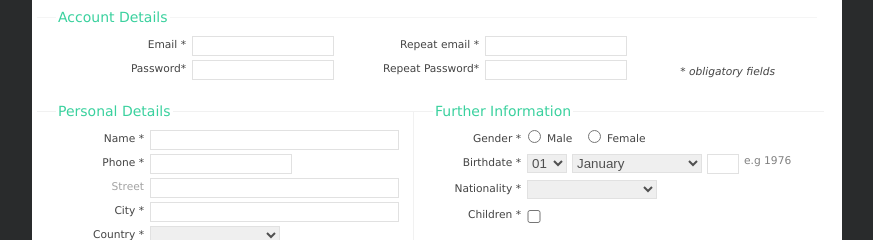
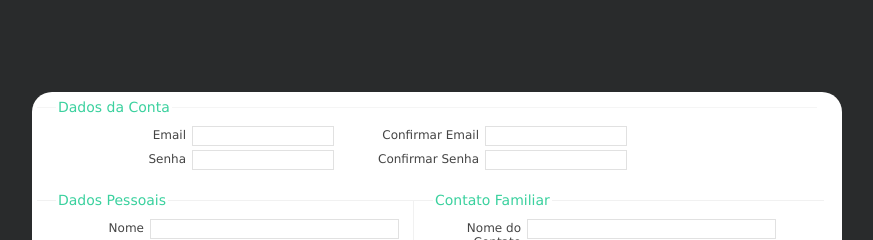
Before and after one commit to eduardoedson/eduardoedson.github.io, a PHP site: page /pp/cadastro.html in a window 1280 px wide. Shown: the part 68-308 px from the top of the page, without its empty margins (203-1076 px from the left). Run offline with PHP 8.4, Linux system fonts and the light colour scheme.

Commit message:
Cadastro

```diff
--- a/pp/cadastro.html
+++ b/pp/cadastro.html
@@ -1,216 +1,138 @@
-<!DOCTYPE html PUBLIC "-//W3C//DTD XHTML 1.0 Strict//EN" "http://www.w3.org/TR/xhtml1/DTD/xhtml1-strict.dtd">
-<html xmlns="http://www.w3.org/1999/xhtml" xml:lang="en" lang="en">
+<!DOCTYPE html>
+<html lang="pt-br">
     <head>
-        <title>CSS Registration Form</title>
+        <title>(Cadastro) PP - Prontuário Popular</title>
         <meta http-equiv="Content-Type" content="text/html; charset=utf-8"/>
         <link rel="stylesheet" type="text/css" href="css/cadastro.css"/>
     </head>
     <body>
-        <form action="" class="register">
-            <h1>Registration</h1>
+        <form action="idnex.html" method="get" class="register">
             <fieldset class="row1">
-                <legend>Account Details
-                </legend>
+                <legend>Dados da Conta</legend>
                 <p>
-                    <label>Email *
-                    </label>
-                    <input type="text"/>
-                    <label>Repeat email *
-                    </label>
-                    <input type="text"/>
+                    <label>Email</label><input type="text" required/>
+                    <label>Confirmar Email</label><input type="text" required/>
                 </p>
                 <p>
-                    <label>Password*
-                    </label>
-                    <input type="text"/>
-                    <label>Repeat Password*
-                    </label>
-                    <input type="text"/>
-                    <label class="obinfo">* obligatory fields
-                    </label>
+                    <label>Senha</label><input type="password" required/>
+                    <label>Confirmar Senha</label><input type="password" required/>
                 </p>
             </fieldset>
             <fieldset class="row2">
-                <legend>Personal Details
-                </legend>
+                <legend>Dados Pessoais</legend>
+                <p><label>Nome</label><input type="text" class="long" required/></p>
+                <p><label>CPF</label><input type="text" class="long" required/></p>
+                <p><label>RG</label><input type="text" class="long" required/></p>
+                <p><label>Endereço</label><input type="text" class="long"/></p>
+                <p><label>Cidade</label><input type="text" class="long"/></p>
+                <p><label>Telefone</label><input type="text" maxlength="10" required/></p>
+                <p><label>Celular</label><input type="text" maxlength="10" required/></p>
                 <p>
-                    <label>Name *
-                    </label>
-                    <input type="text" class="long"/>
-                </p>
-                <p>
-                    <label>Phone *
-                    </label>
-                    <input type="text" maxlength="10"/>
-                </p>
-                <p>
-                    <label class="optional">Street
-                    </label>
-                    <input type="text" class="long"/>
-                </p>
-                <p>
-                    <label>City *
-                    </label>
-                    <input type="text" class="long"/>
-                </p>
-                <p>
-                    <label>Country *
-                    </label>
-                    <select>
-                        <option>
-                        </option>
-                        <option value="1">United States
-                        </option>
+                    <label>Estado</label>
+                    <select required>
+                        <option>[Selecione]</option>
+                        <option>Acre</option>
+                        <option>Alagoas</option>
+                        <option>Amazonas</option>
+                        <option>Amapá</option>
+                        <option>Bahia</option>
+                        <option>Ceará</option>
+                        <option>Distrito Federal</option>
+                        <option>Espiríto Santo</option>
+                        <option>Goiás</option>
+                        <option>Maranhã</option>
+                        <option>Mato Grosso</option>
+                        <option>Mato Grosso do Sul</option>
+                        <option>Minhas Gerais</option>
+                        <option>Pará</option>
+                        <option>Paraíba</option>
+                        <option>Paraná</option>
+                        <option>Pernambuco</option>
+                        <option>Piauí</option>
+                        <option>Rio de Janeiro</option>
+                        <option>Rio Grande do Norte</option>
+                        <option>Rondônia</option>
+                        <option>Rio Grande do Sul</option>
+                        <option>Roraima</option>
+                        <option>Santa Catarina</option>
+                        <option>Sergipe</option>
+                        <option>São Paulo</option>
+                        <option>Tocantins</option>
                     </select>
                 </p>
                 <p>
-                    <label class="optional">Website
-                    </label>
-                    <input class="long" type="text" value="http://"/>
-
+                    <label>Sexo</label>
+                    <select required>
+                      <<option>[Selecione]</option>
+                      <<option>Masculino</option>
+                      <<option>Feminino</option>
+                      <<option>Outro</option>
+                    </select>
+                </p>
+                <p>
+                    <label>Data de Nascimento</label>
+                    <select class="date" required>
+                        <option value="1">01</option>
+                        <option value="2">02</option>
+                        <option value="3">03</option>
+                        <option value="4">04</option>
+                        <option value="5">05</option>
+                        <option value="6">06</option>
+                        <option value="7">07</option>
+                        <option value="8">08</option>
+                        <option value="9">09</option>
+                        <option value="10">10</option>
+                        <option value="11">11</option>
+                        <option value="12">12</option>
+                        <option value="13">13</option>
+                        <option value="14">14</option>
+                        <option value="15">15</option>
+                        <option value="16">16</option>
+                        <option value="17">17</option>
+                        <option value="18">18</option>
+                        <option value="19">19</option>
+                        <option value="20">20</option>
+                        <option value="21">21</option>
+                        <option value="22">22</option>
+                        <option value="23">23</option>
+                        <option value="24">24</option>
+                        <option value="25">25</option>
+                        <option value="26">26</option>
+                        <option value="27">27</option>
+                        <option value="28">28</option>
+                        <option value="29">29</option>
+                        <option value="30">30</option>
+                        <option value="31">31</option>
+                    </select>
+                    <select required>
+                        <option value="1">Janeiro</option>
+                        <option value="2">Fevereiro</option>
+                        <option value="3">Março</option>
+                        <option value="4">Abril</option>
+                        <option value="5">Maio</option>
+                        <option value="6">Junho</option>
+                        <option value="7">Julho</option>
+                        <option value="8">Agosto</option>
+                        <option value="9">Setembro</option>
+                        <option value="10">Outubro</option>
+                        <option value="11">Novembro</option>
+                        <option value="12">Dezembro</option>
+                    </select>
+                    <input class="year" type="text" size="4" maxlength="4" required/>
                 </p>
             </fieldset>
             <fieldset class="row3">
-                <legend>Further Information
-                </legend>
-                <p>
-                    <label>Gender *</label>
-                    <input type="radio" value="radio"/>
-                    <label class="gender">Male</label>
-                    <input type="radio" value="radio"/>
-                    <label class="gender">Female</label>
-                </p>
-                <p>
-                    <label>Birthdate *
-                    </label>
-                    <select class="date">
-                        <option value="1">01
-                        </option>
-                        <option value="2">02
-                        </option>
-                        <option value="3">03
-                        </option>
-                        <option value="4">04
-                        </option>
-                        <option value="5">05
-                        </option>
-                        <option value="6">06
-                        </option>
-                        <option value="7">07
-                        </option>
-                        <option value="8">08
-                        </option>
-                        <option value="9">09
-                        </option>
-                        <option value="10">10
-                        </option>
-                        <option value="11">11
-                        </option>
-                        <option value="12">12
-                        </option>
-                        <option value="13">13
-                        </option>
-                        <option value="14">14
-                        </option>
-                        <option value="15">15
-                        </option>
-                        <option value="16">16
-                        </option>
-                        <option value="17">17
-                        </option>
-                        <option value="18">18
-                        </option>
-                        <option value="19">19
-                        </option>
-                        <option value="20">20
-                        </option>
-                        <option value="21">21
-                        </option>
-                        <option value="22">22
-                        </option>
-                        <option value="23">23
-                        </option>
-                        <option value="24">24
-                        </option>
-                        <option value="25">25
-                        </option>
-                        <option value="26">26
-                        </option>
-                        <option value="27">27
-                        </option>
-                        <option value="28">28
-                        </option>
-                        <option value="29">29
-                        </option>
-                        <option value="30">30
-                        </option>
-                        <option value="31">31
-                        </option>
-                    </select>
-                    <select>
-                        <option value="1">January
-                        </option>
-                        <option value="2">February
-                        </option>
-                        <option value="3">March
-                        </option>
-                        <option value="4">April
-                        </option>
-                        <option value="5">May
-                        </option>
-                        <option value="6">June
-                        </option>
-                        <option value="7">July
-                        </option>
-                        <option value="8">August
-                        </option>
-                        <option value="9">September
-                        </option>
-                        <option value="10">October
-                        </option>
-                        <option value="11">November
-                        </option>
-                        <option value="12">December
-                        </option>
-                    </select>
-                    <input class="year" type="text" size="4" maxlength="4"/>e.g 1976
-                </p>
-                <p>
-                    <label>Nationality *
-                    </label>
-                    <select>
-                        <option value="0">
-                        </option>
-                        <option value="1">United States
-                        </option>
-                    </select>
-                </p>
-                <p>
-                    <label>Children *
-                    </label>
-                    <input type="checkbox" value="" />
-                </p>
-                <div class="infobox"><h4>Helpful Information</h4>
-                    <p>Here comes some explaining text, sed ut perspiciatis unde omnis iste natus error sit voluptatem accusantium doloremque laudantium, totam rem aperiam, eaque ipsa quae ab illo inventore veritatis et quasi architecto beatae vitae dicta sunt explicabo.</p>
-                </div>
+                <legend>Contato Familiar</legend>
+                <p><label>Nome do Contato</label><input type="text" class="long"/></p>
+                <p><label>Grau de Parentesco</label><input type="text" class="long"/></p>
+                <p><label>Telefone do Contato</label><input type="text" class="long"/></p>
             </fieldset>
-            <fieldset class="row4">
-                <legend>Terms and Mailing
-                </legend>
-                <p class="agreement">
-                    <input type="checkbox" value=""/>
-                    <label>*  I accept the <a href="#">Terms and Conditions</a></label>
-                </p>
-                <p class="agreement">
-                    <input type="checkbox" value=""/>
-                    <label>I want to receive personalized offers by your site</label>
-                </p>
-                <p class="agreement">
-                    <input type="checkbox" value=""/>
-                    <label>Allow partners to send me personalized offers and related services</label>
-                </p>
-            </fieldset>
-            <div><button class="button">Register &raquo;</button></div>
+            <br />
+            <br />
+            <br />
+            <br />
+            <br />
+            <div><button class="button">Cadastrar</button></div>
         </form>
     </body>
 </html>
--- a/pp/css/cadastro.css
+++ b/pp/css/cadastro.css
@@ -44,15 +44,15 @@ h4 {
 }
 form.register{
     width:800px;
-    margin: 20px auto 0px auto;
-    height:530px;
+    margin: 150px auto 0px auto;
+    height:400px;
     background-color:#fff;
     padding:5px;
     -moz-border-radius:20px;
     -webkit-border-radius:20px;
 }
 form p{
-    font-size: 8pt;
+    font-size: 9pt;
     clear:both;
     margin: 0;
     color:gray;
@@ -176,19 +176,18 @@ form.register input[type=password]
 }
 .button
 {
-    background: #3AD19E url(../img/overlay.png) repeat-x;
+    background: #3AD19E;
     padding: 8px 10px 8px;
     color: #fff;
-    text-decoration: none;
     -moz-border-radius: 5px;
     -webkit-border-radius: 5px;
     -moz-box-shadow: 0 1px 3px rgba(0,0,0,0.5);
     -webkit-box-shadow: 0 1px 3px rgba(0,0,0,0.5);
     text-shadow: 0 -1px 1px rgba(0,0,0,0.25);
     cursor: pointer;
-    float:left;
+    float:right;
     font-size:18px;
-    margin:10px;
+    margin:80px;
 }
 form.register input[type=text].year
 {
--- a/pp/index.html
+++ b/pp/index.html
@@ -8,7 +8,7 @@
 
   <meta name="description" content="">
   <meta name="author" content="">
-  <title>PP - Prontuário Popular</title>
+  <title>(Login) PP - Prontuário Popular</title>
 
   <!-- Bootstrap core CSS -->
   <link href="vendor/bootstrap/css/bootstrap.min.css" rel="stylesheet">
```
